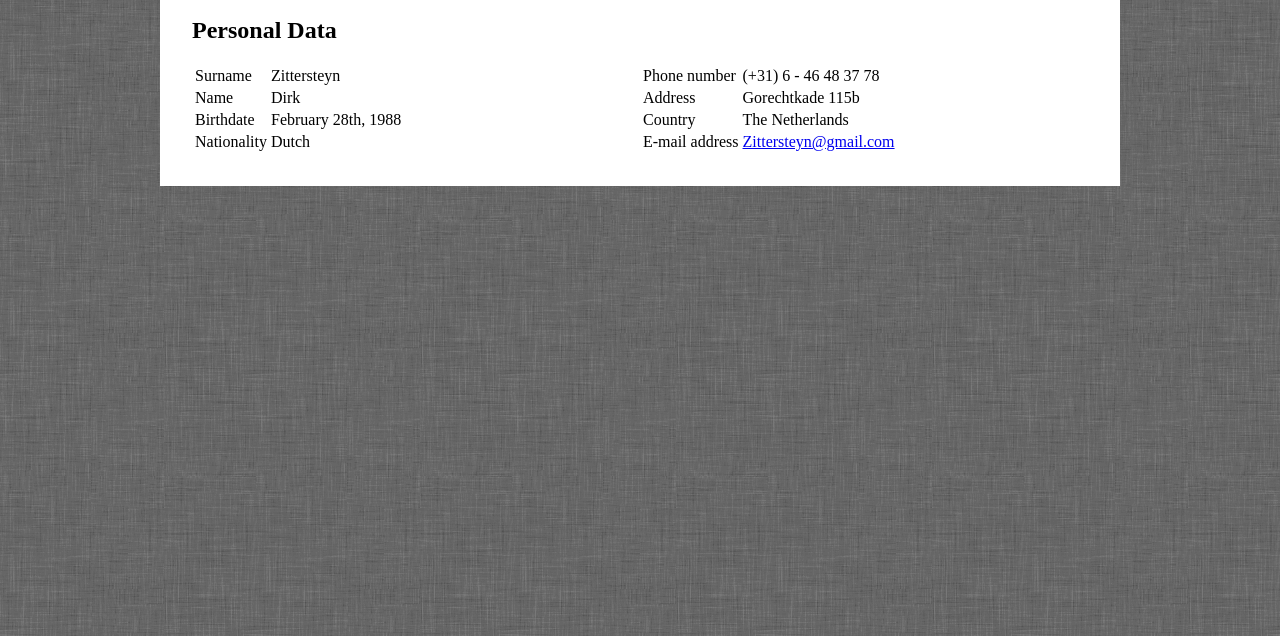
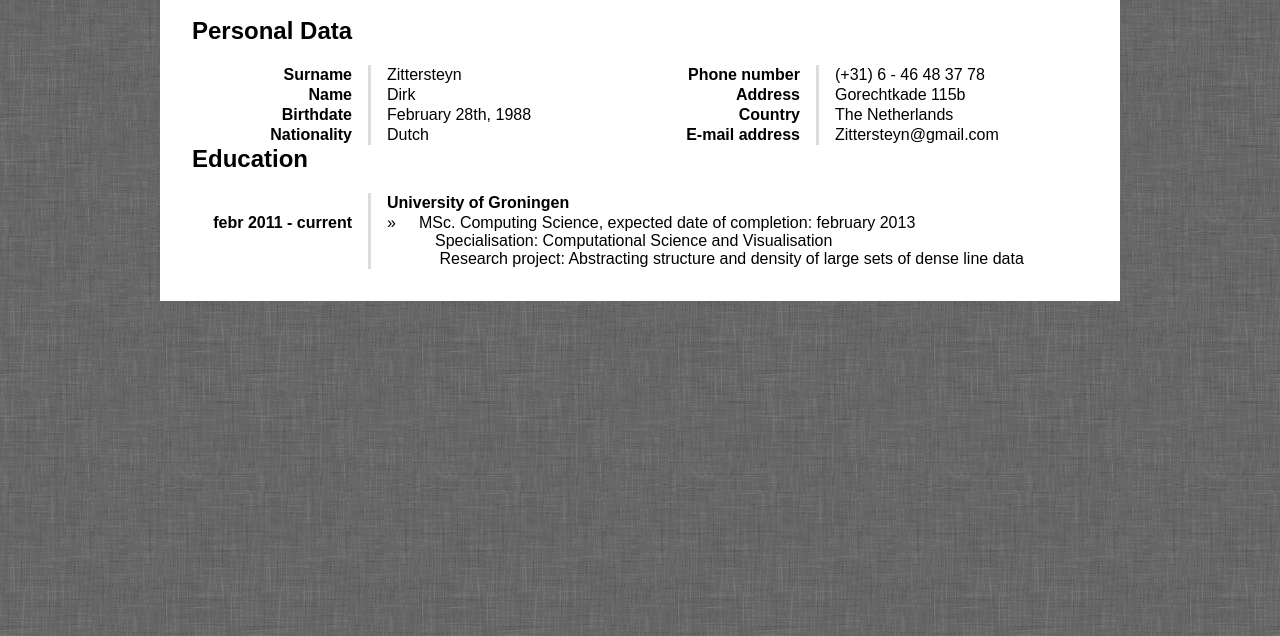
Before and after one commit to DZittersteyn/html-resume, a plain HTML site: page html-resume/resume.html in a window 1280 px wide. Shown: the part 164-800 px from the top of the page. Drawn offline with Linux system fonts and the light colour scheme; a web font is replaced by a local one.

Commit message:
finally got the semantics right in the table

```diff
--- a/html-resume/resume.css
+++ b/html-resume/resume.css
@@ -24,8 +24,74 @@ h1{
 	border-bottom: medium solid #ddd;
 }
 
+h2{
+	font-family: 'Rosario', sans-serif;
+	font-weight: 700;
+	font-size: 1.5em;
+}
 
 
+a{
+	color: #000;
+	text-decoration: none;
+}
+
+span{
+	display:block;
+}
+
+table{
+	border-collapse: collapse;
+
+	vertical-align: top;
+	text-align: left;
+
+	font-family: 'Rosario', sans-serif;
+	font-weight: 400;
+	font-size: 1em;
+}
+
+tbody th, thead th{
+	padding-left: 1em;
+	padding-right: 0;
+}
+tbody th:first-child, thead th:first-child{
+	width: 10em;
+
+	text-align: right;
+	vertical-align: top;
+
+	border-right: medium solid #ddd;
+	padding-left: 0;
+	padding-right: 1em;
+}
+
+td {
+	text-align: left;
+	padding-left: 1em;
+}
+
+
+.title:before{
+	content:"»";
+
+	display: inline-block;
+	width: 2em;
+}
+
+.spec:before{
+	content:"›";
+
+	display:inline-block;
+	width: 3em;
+}
+
+.desc:before{
+	content: "";
+
+	display: inline-block;
+	width: 3em;
+}
 
 
 
--- a/html-resume/resume.html
+++ b/html-resume/resume.html
@@ -17,50 +17,80 @@
 
 				<table class="halfpage">
 					<thead>
+					</thead>
 					<tbody>
-					</tbody>
 						<tr>
-							<td>Surname</td>
+							<th>Surname</th>
 							<td>Zittersteyn</td>
 						</tr>
 						<tr>
-							<td>Name</td>
+							<th>Name</th>
 							<td>Dirk</td>
 						</tr>
 						<tr>
-							<td>Birthdate</td>
+							<th>Birthdate</th>
 							<td>February 28th, 1988</td>
 						</tr>
 						<tr>
-							<td>Nationality</td>
+							<th>Nationality</th>
 							<td>Dutch</td>
 						</tr>
-					</thead>
+					</tbody>
 				</table>
 
 				<table class="halfpage">
 					<thead>
-					<tbody>
+					</thead>
 					</tbody>
 						<tr>
-							<td>Phone number</td>
+							<th>Phone number</th>
 							<td>(+31) 6 - 46 48 37 78</td>
 						</tr>
 						<tr>
-							<td>Address</td>
+							<th>Address</th>
 							<td>Gorechtkade 115b</td>
 						</tr>
 						<tr>
-							<td>Country</td>
+							<th>Country</th>
 							<td>The Netherlands</td>
 						</tr>
 						<tr>
-							<td>E-mail address</td>
+							<th>E-mail address</th>
 							<td><a href="mailto:zittersteyn@gmail.com">Zittersteyn@gmail.com</a></td>
 						</tr>
-					</thead>
+					</tbody>
 				</table>
 			</div>
+
+			<div id="Education">
+				<h2>Education</h2>
+
+				<table class="fullpage">
+					<thead>
+						<tr>
+							<th></th>
+							<th>University of Groningen</th>
+						</tr>
+					</thead>
+					<tbody>
+						<tr>
+							<th>
+								<span class="period">febr 2011 - current</span>
+							</th>
+							<td>
+								<span class="title">MSc. Computing Science, expected date of completion: february 2013</span>
+								<span class="desc">Specialisation: Computational Science and Visualisation</span>
+								<span class="desc"> Research project: Abstracting structure and density of large sets of dense line data</span>
+							</td>
+						</tr>
+					</tbody>
+				</table>
+
+
+			</div>
+
+
+
 		</div>
 
 	</body>
```
Also changed, not shown: html-resume/img/link.png (added), 1 other file.
